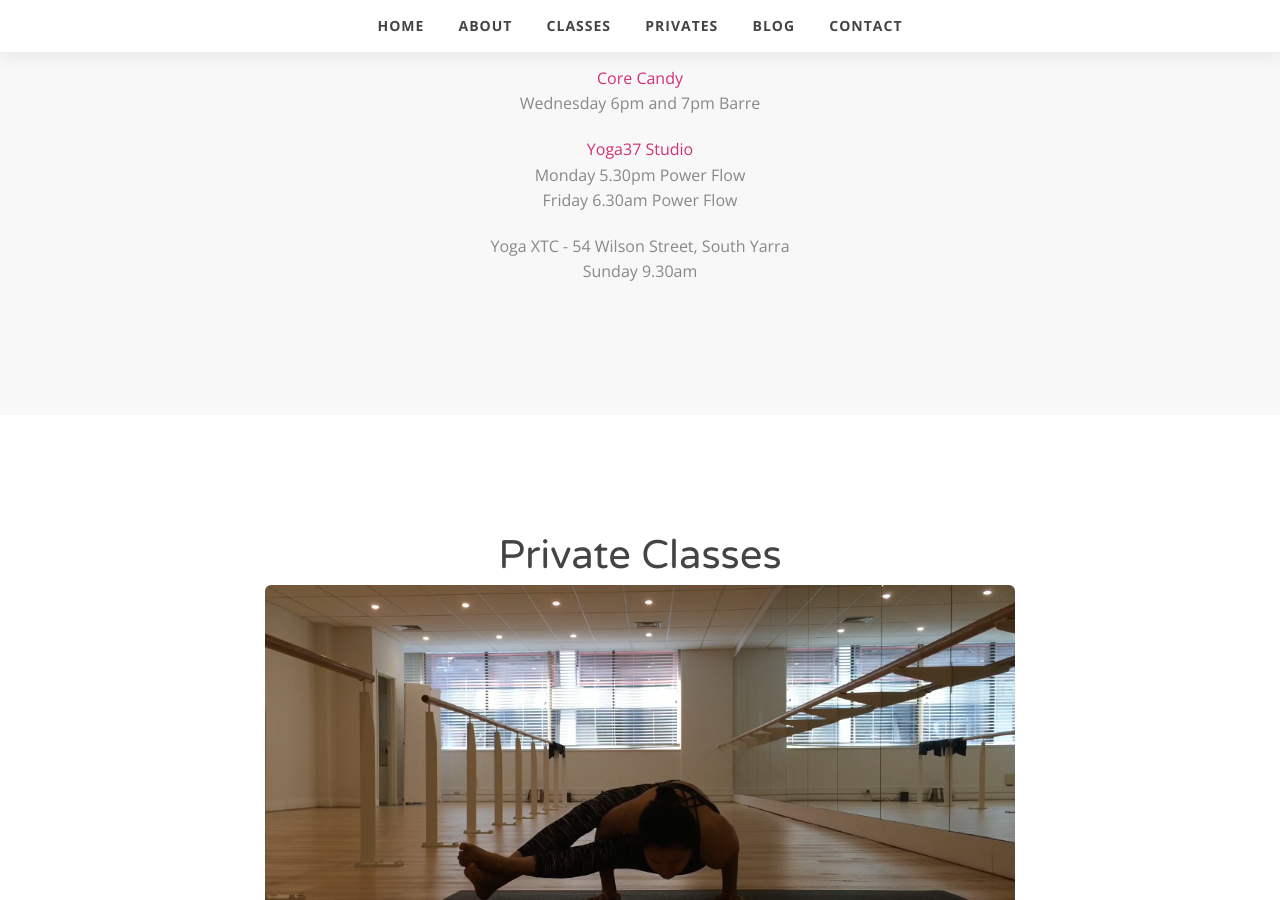
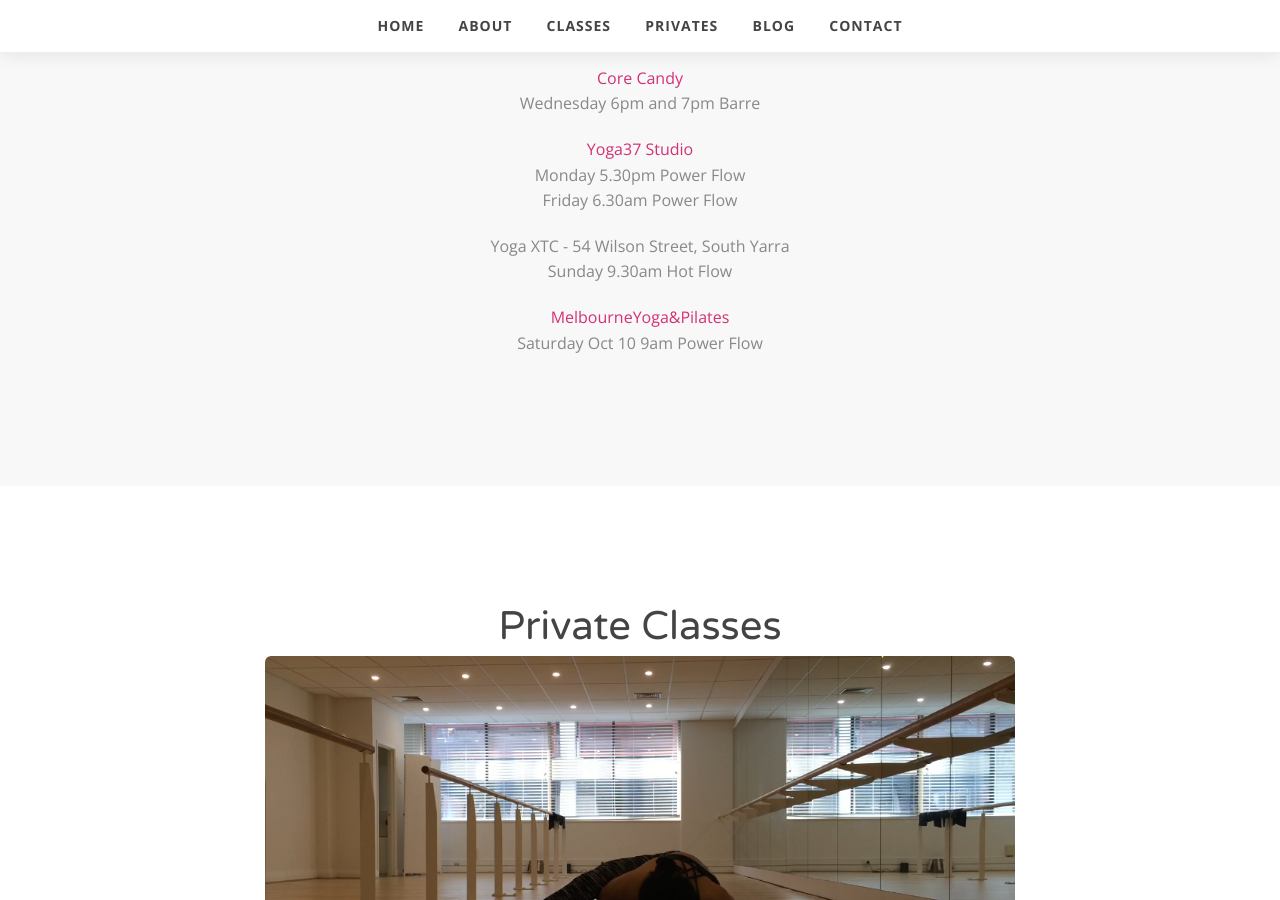
Before and after one commit to karmenlim/karmenlim.github.io, a Jekyll site: the page built from index.html, in a window 1280 px wide and 900 px high, scrolled down 2016 px. Built offline with Jekyll 4.4.1, drawn with Linux system fonts in a browser that asks for light colours.

Commit message:
Update default.html
10

```diff
--- a/_layouts/default.html
+++ b/_layouts/default.html
@@ -153,7 +153,11 @@
           </p>
           <p>
             Yoga XTC - 54 Wilson Street, South Yarra </br>
-            Sunday 9.30am </br>
+            Sunday 9.30am Hot Flow </br>
+          </p>
+          <p>
+            <a href="http://melbourneyogaandpilates.com">MelbourneYoga&Pilates</a></br>
+            Saturday Oct 10 9am Power Flow
           </p>
         </div>
       </div>
```
